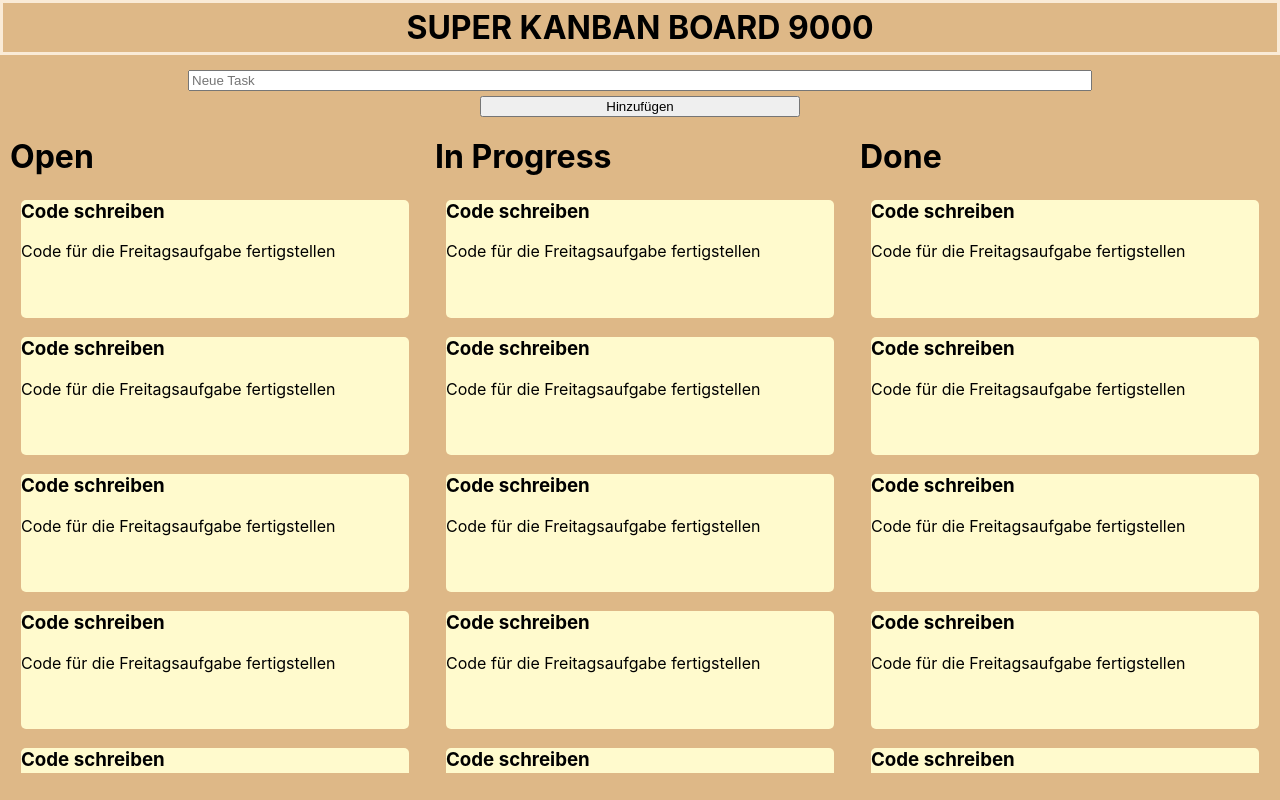
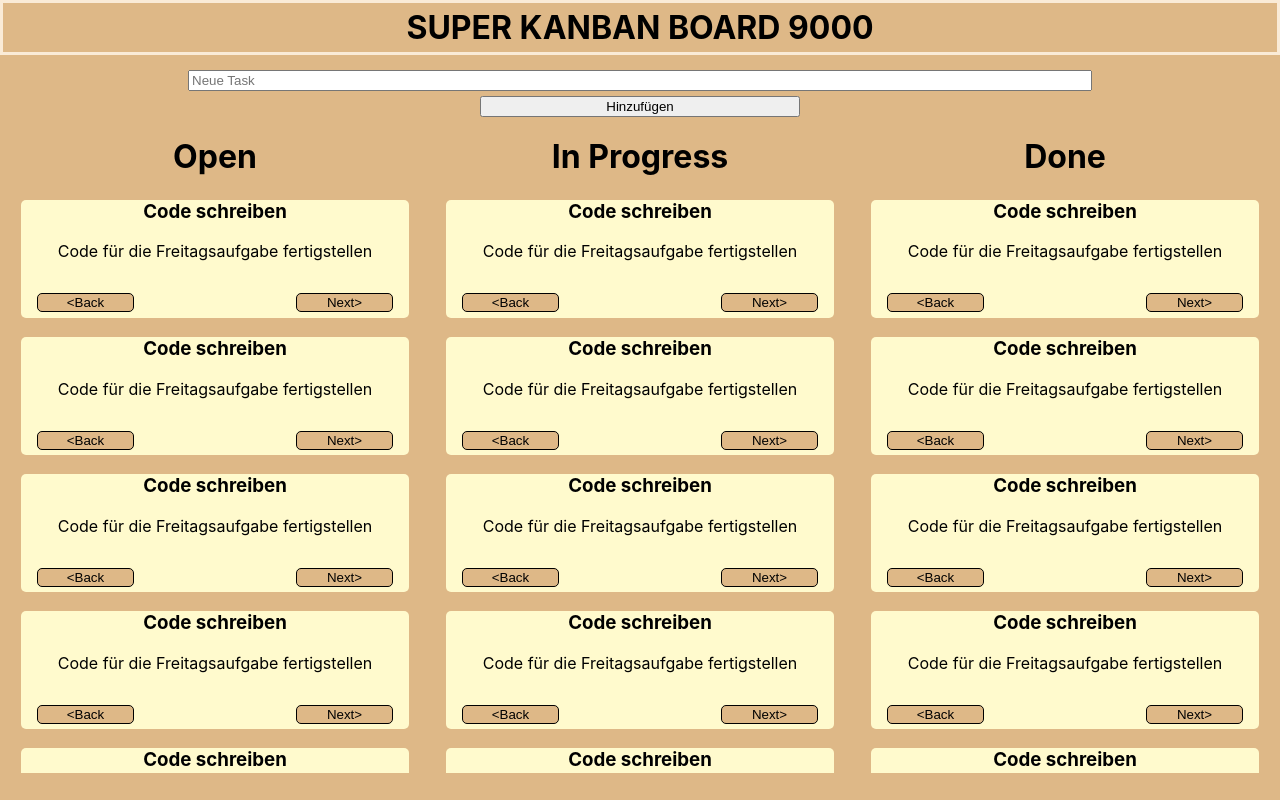
Before and after one commit to jekattack/220610_Freitagsaufgabe, a React (Create React App) app: page / in a window 1280 px wide. Built offline with nearby package versions, Linux system fonts and the light colour scheme.

Commit message:
card buttons and css added

```diff
--- a/src/components/KanbanCard.css
+++ b/src/components/KanbanCard.css
@@ -2,4 +2,17 @@
     border-radius: 5px;
     background-color: lemonchiffon;
     height: 20%;
+    text-align: center;
 }
+
+.cardBtn {
+    display: flex;
+    justify-content: space-between;
+}
+
+.btn {
+    margin: 1rem;
+    border: solid black 1px;
+    border-radius: 5px;
+    background-color: burlywood;
+}
--- a/src/components/KanbanCard.tsx
+++ b/src/components/KanbanCard.tsx
@@ -5,6 +5,10 @@ export default function KanbanCard(){
         <div className={'card'}>
             <h3>Code schreiben</h3>
             <p>Code für die Freitagsaufgabe fertigstellen</p>
+            <div className={'cardBtn'}>
+                <button className={'btn'}>{"<Back"}</button>
+                <button className={'btn'}>{"Next>"}</button>
+            </div>
         </div>
     )
 }
--- a/src/components/KanbanGallery.css
+++ b/src/components/KanbanGallery.css
@@ -4,3 +4,7 @@
     grid-gap: 5px;
     margin: 5px;
 }
+
+.galleryHeader{
+    text-align: center;
+}
--- a/src/components/KanbanGallery.tsx
+++ b/src/components/KanbanGallery.tsx
@@ -7,7 +7,7 @@ export default function KanbanGallery(){
     return(
         <div className={'gallery'}>
             {status.map(item=> <div>
-                <h1>{item}</h1>
+                <h1 className={'galleryHeader'}>{item}</h1>
                 <KanbanColumn/>
             </div>)}
         </div>
--- a/src/index.css
+++ b/src/index.css
@@ -2,7 +2,6 @@ body, html {
   height: 100%;
   margin: 0;
   padding: 0;
-  box-sizing: border-box;
   background-color: burlywood;
   font-family: -apple-system, BlinkMacSystemFont, 'Segoe UI', 'Roboto', 'Oxygen',
     'Ubuntu', 'Cantarell', 'Fira Sans', 'Droid Sans', 'Helvetica Neue',
```
